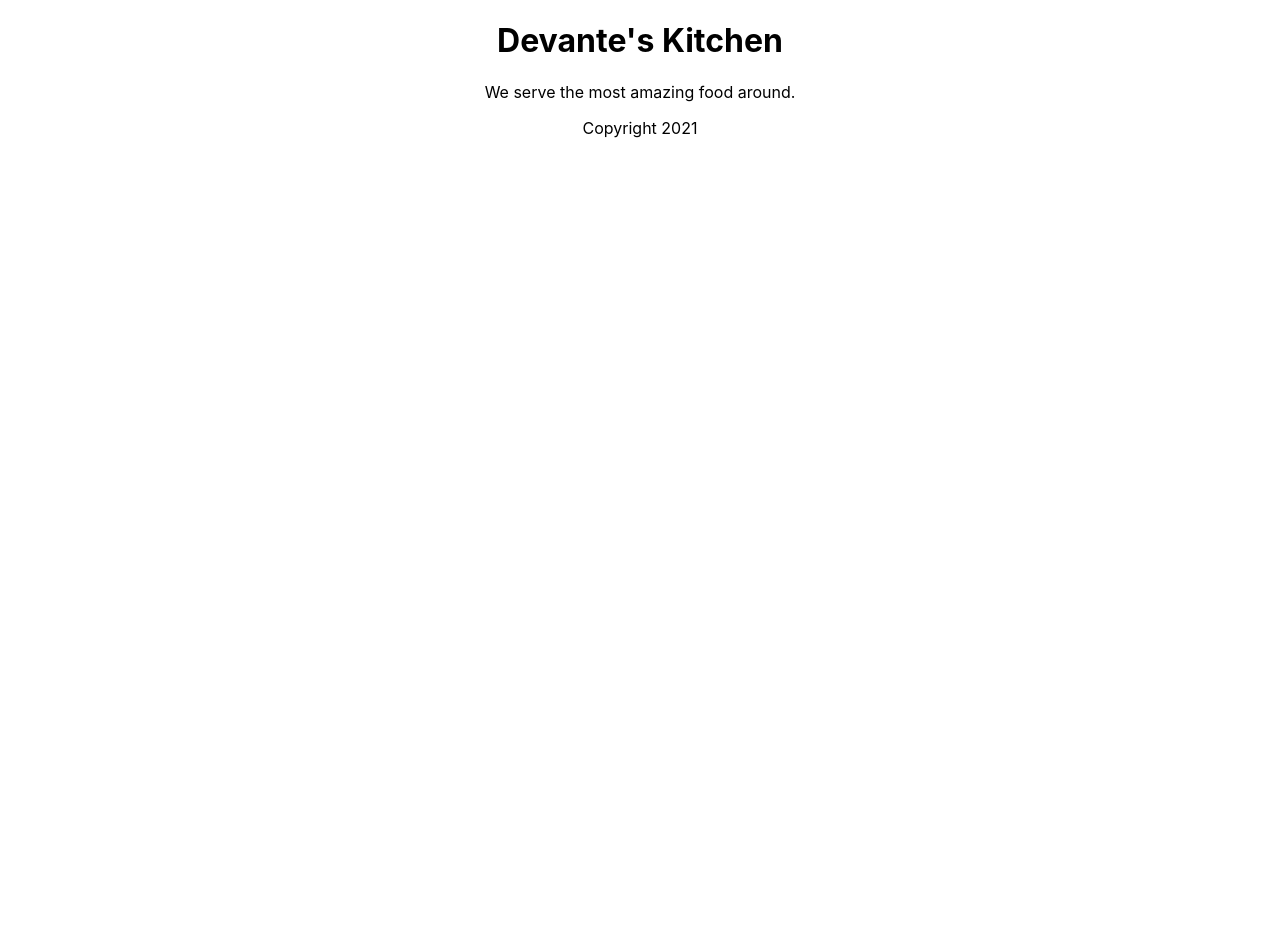
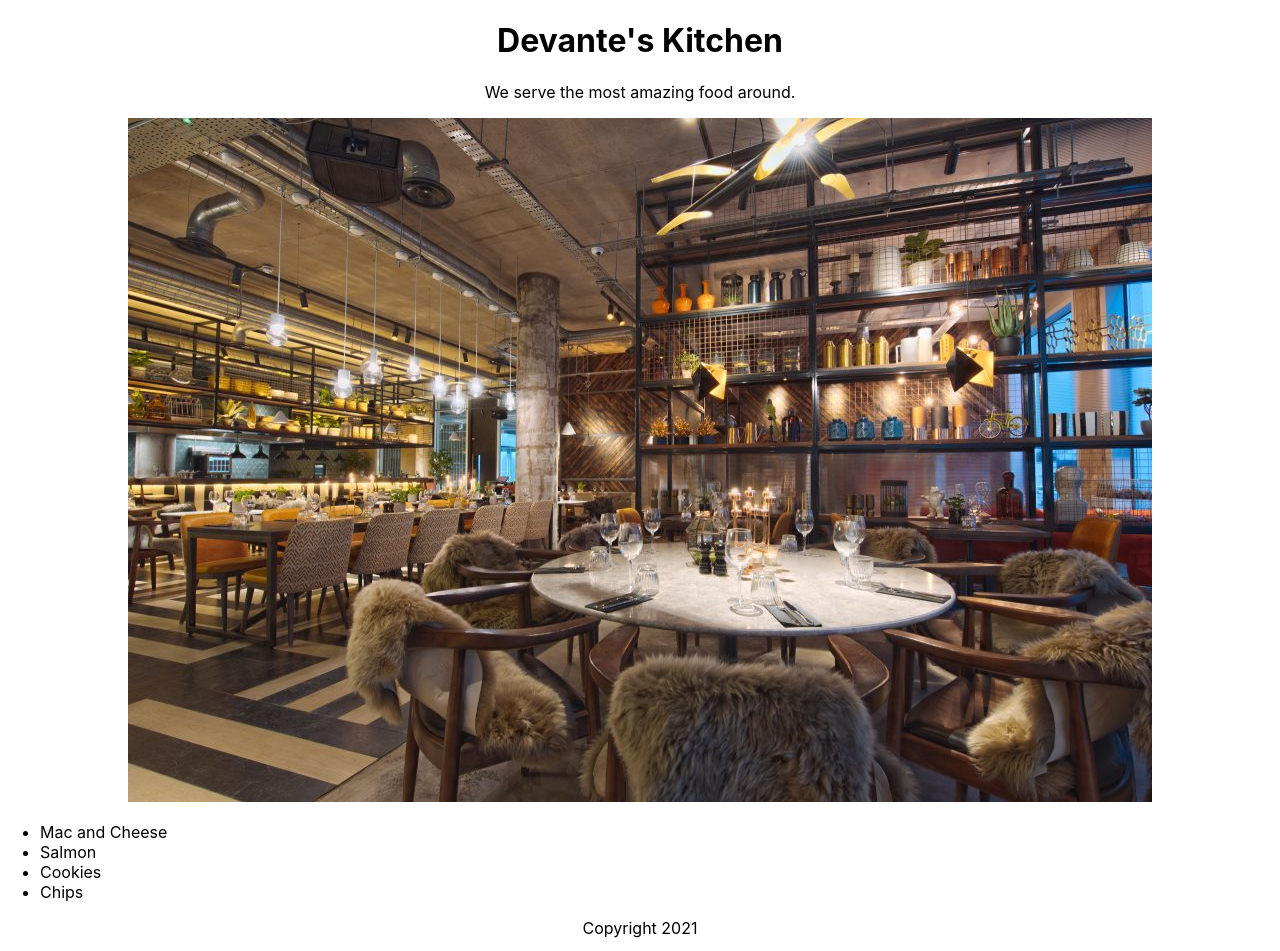
Before and after one commit to dee912/react-essentials, a React (Create React App) app: page / in a window 1280 px wide. Shown: the top 951 px of the page. Before the commit the page ends 800 px from the top, so only its background shows below. Built offline with nearby package versions, Linux system fonts and the light colour scheme.

Commit message:
image importing

```diff
--- a/src/App.js
+++ b/src/App.js
@@ -1,8 +1,7 @@
-import './App.css';
+import './App.css'
+import restaurant from './restaurant.jpeg'
 
 function Header(props) {
-  console.log(props)
-
   return (
     <header>
       <h1>{props.name}'s Kitchen</h1>
@@ -14,6 +13,14 @@ function Main(props) {
   return (
     <section>
       <p>We serve the most {props.adjective} food around.</p>
+      <img src={restaurant} alt="restaurant layout"/>
+      <ul style={{ textAlign: "left" }}>
+        {props.dishes.map((dish) =>
+        <li key={dish.id}>
+          {dish.title}
+        </li>
+        )}
+      </ul>
     </section>
   )
 }
@@ -26,11 +33,20 @@ function Footer(props) {
   )
 }
 
+const dishes = [
+  'Mac and Cheese',
+  'Salmon',
+  'Cookies',
+  'Chips'
+]
+
+const dishObjects = dishes.map((dish, i) => ({ id: i, title: dish }))
+
 function App() {
   return (
     <div className="App">
       <Header name="Devante" />
-      <Main adjective="amazing" />
+      <Main adjective="amazing" dishes={dishObjects}/>
       <Footer year={new Date().getFullYear()} />
     </div>
   );
```
Also changed, not shown: src/restaurant.jpeg (added).
